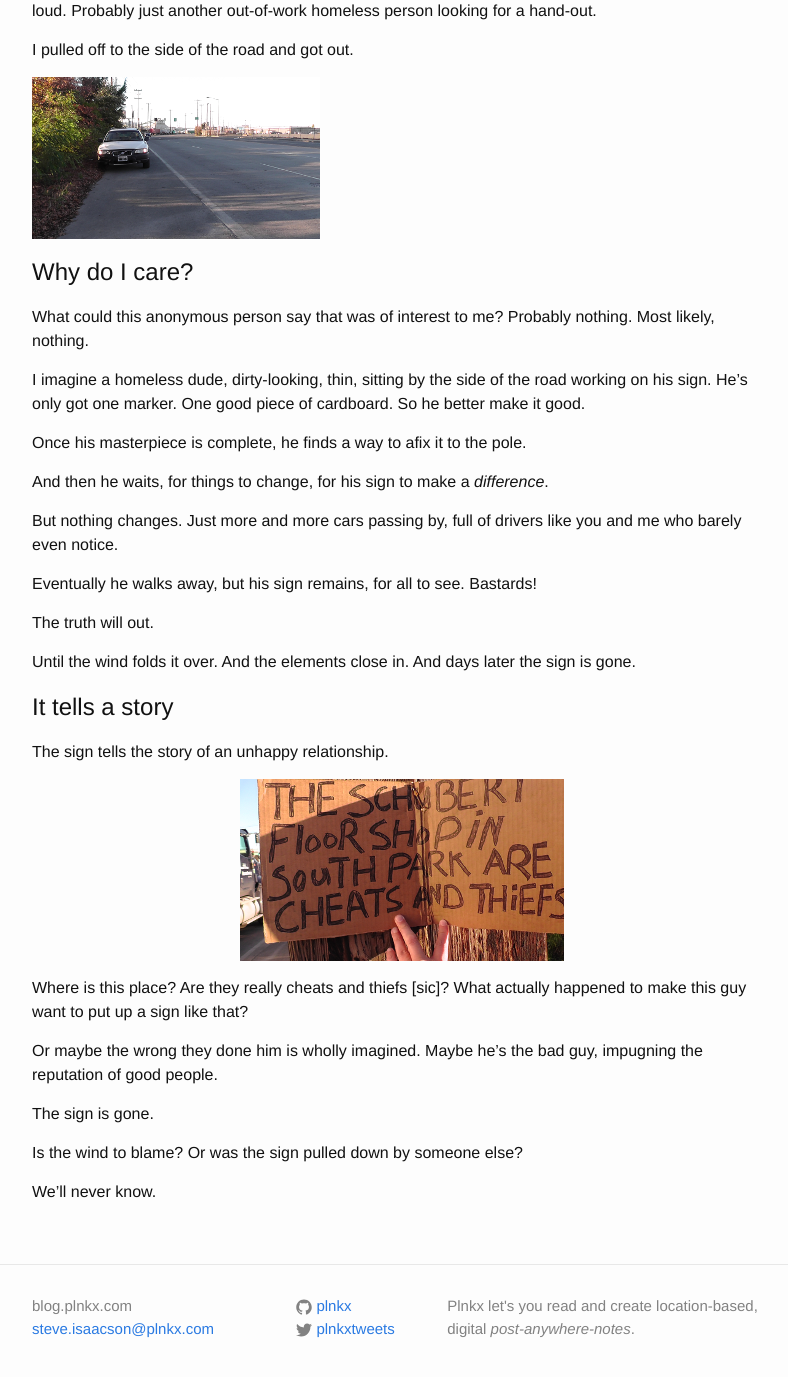
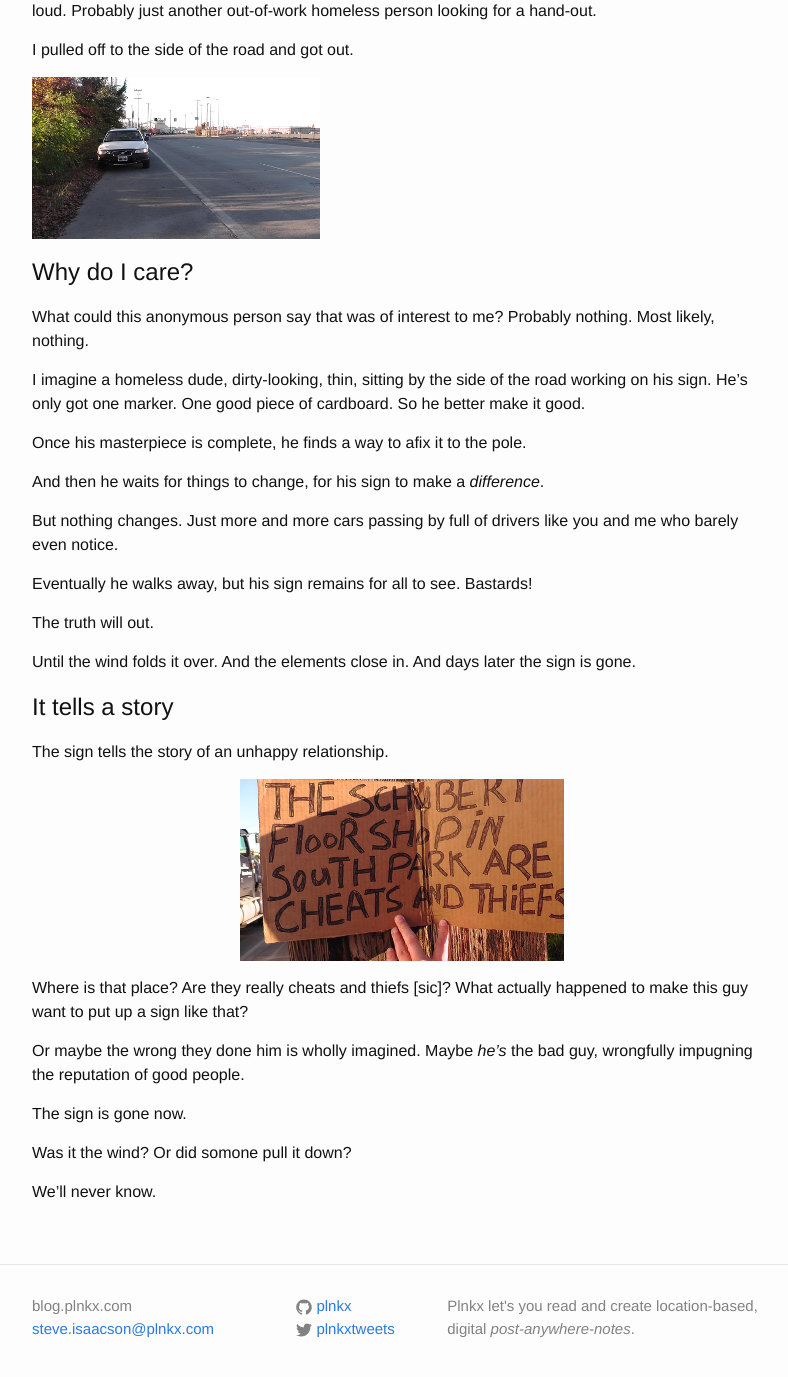
Before and after one commit to plnkx/blog, a Jekyll site: the page built from _posts/2015-09-03-a-man-makes-a-sign.markdown, in a window 1280 px wide and 1400 px high, scrolled down 900 px. Shown: the top 1377 px of the window, without its empty margins (238-1026 px from the left). Built offline with Jekyll 4.4.1, drawn with Linux system fonts in a browser that asks for light colours.

Commit message:
- _posts/2015-09-03-a-man-makes-a-sign.markdown    - Fix punctuation.

```diff
--- a/_posts/2015-09-03-a-man-makes-a-sign.markdown
+++ b/_posts/2015-09-03-a-man-makes-a-sign.markdown
@@ -47,13 +47,13 @@
 Once his masterpiece is complete, he finds a way to afix it to the
 pole.
 
-And then he waits, for things to change, for his sign to
+And then he waits for things to change, for his sign to
 make a _difference_.
 
-But nothing changes. Just more and more cars passing by, full of
+But nothing changes. Just more and more cars passing by full of
 drivers like you and me who barely even notice.
 
-Eventually he walks away, but his sign remains, for all to see.
+Eventually he walks away, but his sign remains for all to see.
 Bastards!
 
 The truth will out.
@@ -71,15 +71,15 @@
      alt='cheats and thiefs' />
 </p>
 
-Where is this place? Are they really cheats and thiefs [sic]? What
+Where is that place? Are they really cheats and thiefs [sic]? What
 actually happened to make this guy want to put up a sign like that?
 
-Or maybe the wrong they done him is wholly imagined. Maybe he's
-the bad guy, impugning the reputation of good people.
+Or maybe the wrong they done him is wholly imagined. Maybe _he's_
+the bad guy, wrongfully impugning the reputation of good people.
 
 
-The sign is gone.
+The sign is gone now.
 
-Is the wind to blame? Or was the sign pulled down by someone else?
+Was it the wind? Or did somone pull it down?
 
 We'll never know.
```
